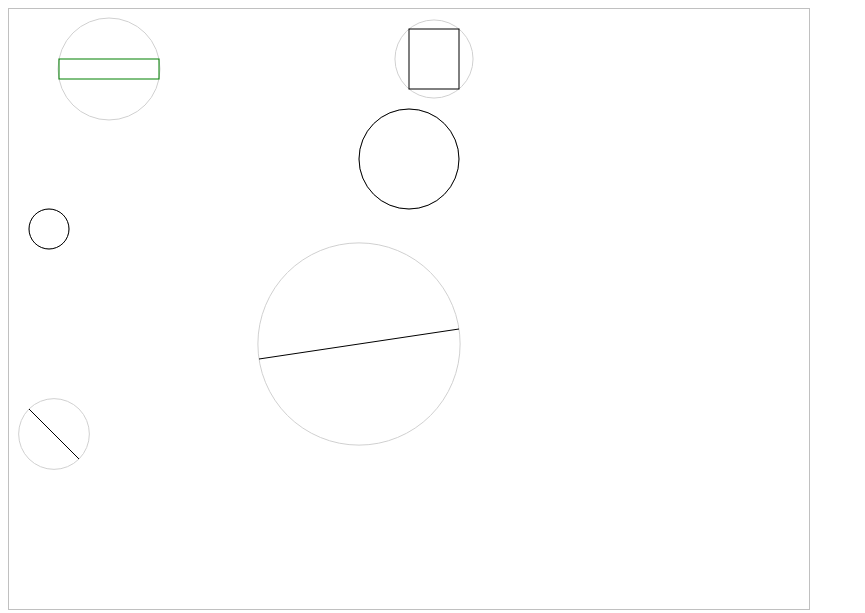
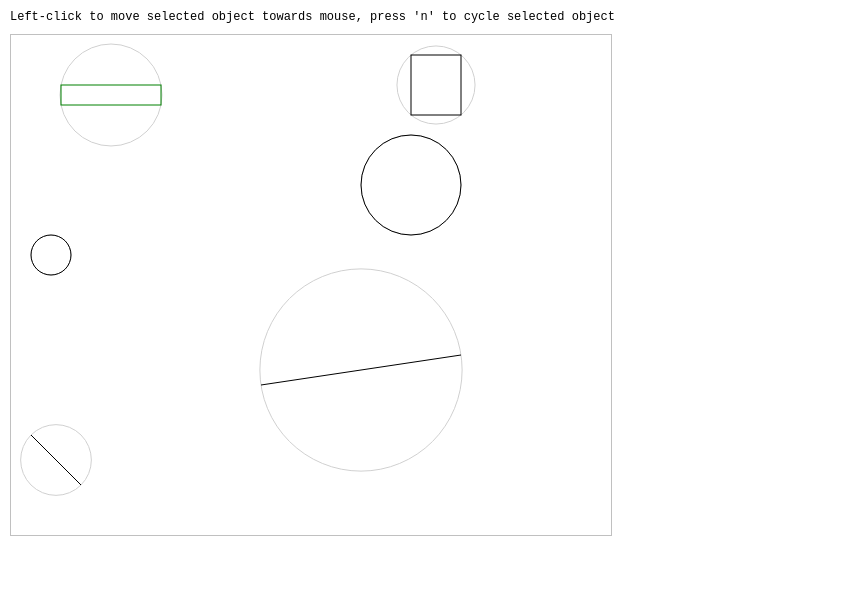
Before and after one commit to jaz303/fd-body-2d-collision, a website: page demo/index.htm in a window 1280 px wide. Shown: the whole page, without its empty margins (0-865 px from the left). Drawn offline with Linux system fonts and the light colour scheme.

Commit message:
add documentation to the demo screen

```diff
--- a/demo/index.htm
+++ b/demo/index.htm
@@ -4,6 +4,14 @@
 <head>
   <title>2D Collision Demo</title>
   <style type='text/css'>
+    html, body { margin: 0; padding: 0; }
+    body { padding: 10px; }
+    p {
+      margin: 0 0 10px 0;
+    }
+    body {
+      font: 12px monospace;
+    }
     canvas {
       border: 1px solid #c0c0c0;
     }
@@ -15,6 +23,7 @@
   <script src='bundle.js'></script>
 </head>
 <body onload='init();'>
-  <canvas id='canvas' width='800' height='600' tabindex='0'></canvas>
+  <p>Left-click to move selected object towards mouse, press 'n' to cycle selected object</p>
+  <canvas id='canvas' width='600' height='500' tabindex='0'></canvas>
 </body>
 </html>
```
